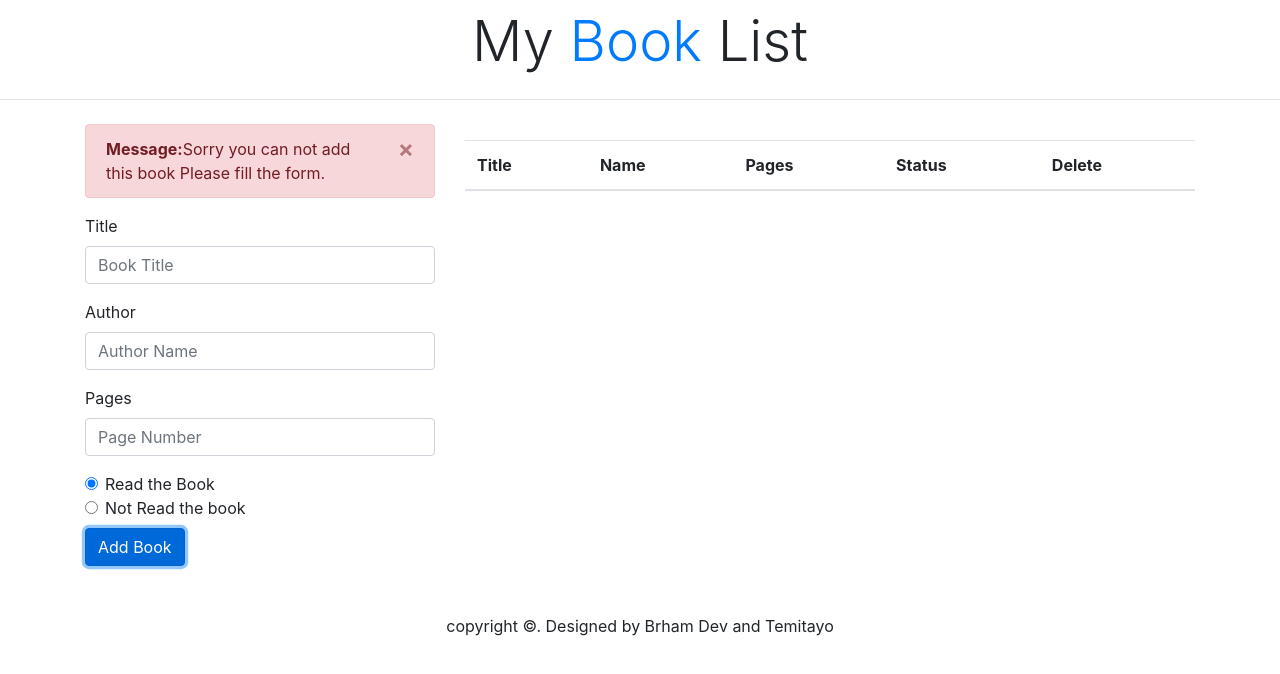
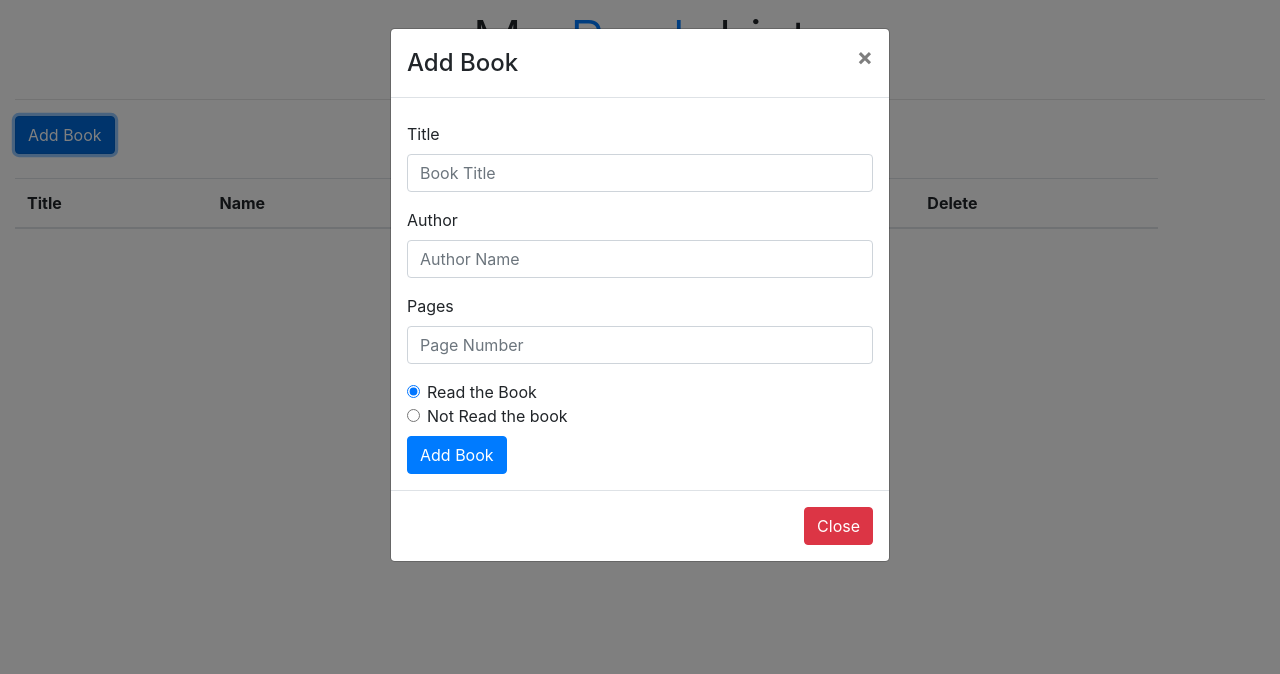
Before and after one commit to dev1980/Library, a website: page index.html in a window 1280 px wide. Both pictures are taken after a click on the button "Add Book". Drawn offline with nearby package versions, Linux system fonts and the light colour scheme.

Commit message:
Button for form display is added

```diff
--- a/JS/app.js
+++ b/JS/app.js
@@ -26,7 +26,7 @@ class UI {
     <td>${book.title}</td>
     <td>${book.author}</td>
     <td>${book.pages}</td>
-    <td>${book.type}</td>
+    <td><button class="btn btn-primary">${book.type}</button></td>
     <td><a href='#' data-index= ${index} class='btn btn-danger btn-sm delete'>X</a></td>
     </tr>`;
     list.innerHTML += row;
@@ -99,6 +99,4 @@ document.getElementById('form-book').addEventListener('submit', (e) => {
 // Events : To remove the book from the UI
 document.querySelector('#tableBody').addEventListener('click', (e) => {
   UI.deleteBook(e.target);
-
-  // Removed form Localstorage
 });
--- a/index.html
+++ b/index.html
@@ -19,13 +19,29 @@
     <title>Library</title>
   </head>
   <body>
-    <h1 class="display-4 text-center py-2">
-      My <span class="text-primary">Book</span> List
-    </h1>
-    <hr />
-    <div class="container">
+    <div class="container-fluid">
+      <h1 class="display-4 text-center py-2">
+        My <span class="text-primary">Book</span> List
+      </h1>
+      <hr />
       <div class="row">
-        <div class="col-lg-4 col-md-4 col-12">
+        <div class="col-lg-2 col-md-2 col-12">
+          <button type="button" class="btn btn-primary" data-toggle="modal" data-target="#myModal">
+            Add Book
+          </button>
+          <!-- The Modal -->
+  <div class="modal" id="myModal">
+    <div class="modal-dialog">
+      <div class="modal-content">
+
+        <!-- Modal Header -->
+        <div class="modal-header">
+          <h4 class="modal-title">Add Book </h4>
+          <button type="button" class="close" data-dismiss="modal">&times;</button>
+        </div>
+
+        <!-- Modal body -->
+        <div class="modal-body">
           <div class="mx-auto pt-2">
             <div id="message"></div>
             <form id="form-book">
@@ -88,7 +104,17 @@
           </div>
         </div>
 
-        <div class="col-lg-8 col-md-8 col-12">
+        <!-- Modal footer -->
+        <div class="modal-footer">
+          <button type="button" class="btn btn-danger" data-dismiss="modal">Close</button>
+        </div>
+
+      </div>
+    </div>
+  </div>
+        </div>
+
+        <div class="col-lg-11 col-md-11 col-12">
           <div class="book-table mt-4">
             <table class="table table-hover" id="tableBody">
               <thead>
```
